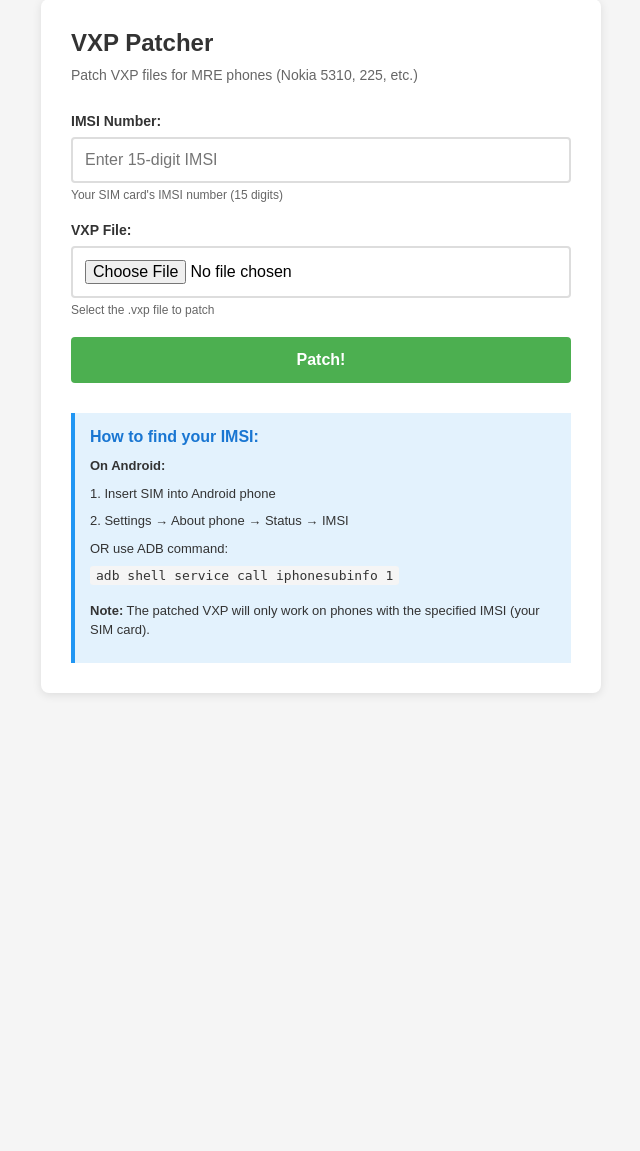
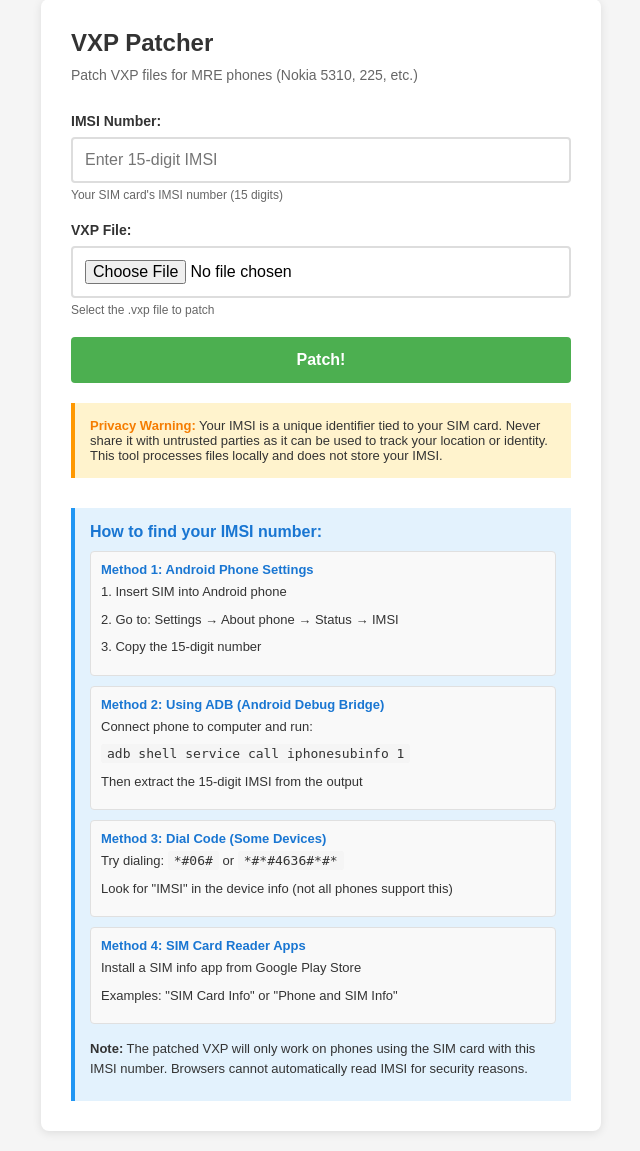
Before and after one commit to TITANICBHAI/VxpPatcher, a Flask app: page / in a window 1280 px wide. Shown: the part 21-1172 px from the top of the page, without its empty margins (319-959 px from the left). Before the commit the page ends 716 px from the top, so only its background shows below. Run offline with Flask 3, Linux system fonts and the light colour scheme.

Commit message:
Add a privacy warning and new methods for retrieving IMSI information
Update templates/index.html to include a privacy warning about IMSI usage and add new sections detailing multiple methods for users to find their IMSI, including Android settings, ADB commands, dial codes, and SIM card reader apps.

Replit-Commit-Author: Agent
Replit-Commit-Session-Id: b1ed4488-94a3-40c7-9c9b-c4b1ca41eab3
Replit-Commit-Checkpoint-Type: full_checkpoint
Replit-Commit-Event-Id: bb7fdf4b-5457-48c2-8418-3c475f1c3f5f
Replit-Commit-Screenshot-Url: https://storage.googleapis.com/screenshot-production-us-central1/e764fe5d-7c8d-416a-b027-4ec45c2a27ef/b1ed4488-94a3-40c7-9c9b-c4b1ca41eab3/OL1rfNz

```diff
--- a/templates/index.html
+++ b/templates/index.html
@@ -108,6 +108,29 @@
             border-radius: 3px;
             font-family: monospace;
         }
+        .warning {
+            background-color: #fff3cd;
+            border-left: 4px solid #ff9800;
+            padding: 15px;
+            margin-top: 20px;
+            font-size: 13px;
+            color: #333;
+        }
+        .warning strong {
+            color: #f57c00;
+        }
+        .method {
+            background-color: #f9f9f9;
+            padding: 10px;
+            margin: 10px 0;
+            border-radius: 4px;
+            border: 1px solid #e0e0e0;
+        }
+        .method-title {
+            font-weight: bold;
+            color: #1976D2;
+            margin-bottom: 5px;
+        }
     </style>
 </head>
 <body>
@@ -135,15 +158,40 @@
             <button type="submit">Patch!</button>
         </form>
 
+        <div class="warning">
+            <p><strong>Privacy Warning:</strong> Your IMSI is a unique identifier tied to your SIM card. Never share it with untrusted parties as it can be used to track your location or identity. This tool processes files locally and does not store your IMSI.</p>
+        </div>
+
         <div class="info">
-            <h3>How to find your IMSI:</h3>
-            <p><strong>On Android:</strong></p>
-            <p>1. Insert SIM into Android phone</p>
-            <p>2. Settings → About phone → Status → IMSI</p>
-            <p>OR use ADB command:</p>
-            <p><code>adb shell service call iphonesubinfo 1</code></p>
+            <h3>How to find your IMSI number:</h3>
 
-            <p style="margin-top: 15px;"><strong>Note:</strong> The patched VXP will only work on phones with the specified IMSI (your SIM card).</p>
+            <div class="method">
+                <div class="method-title">Method 1: Android Phone Settings</div>
+                <p>1. Insert SIM into Android phone</p>
+                <p>2. Go to: Settings → About phone → Status → IMSI</p>
+                <p>3. Copy the 15-digit number</p>
+            </div>
+
+            <div class="method">
+                <div class="method-title">Method 2: Using ADB (Android Debug Bridge)</div>
+                <p>Connect phone to computer and run:</p>
+                <p><code>adb shell service call iphonesubinfo 1</code></p>
+                <p>Then extract the 15-digit IMSI from the output</p>
+            </div>
+
+            <div class="method">
+                <div class="method-title">Method 3: Dial Code (Some Devices)</div>
+                <p>Try dialing: <code>*#06#</code> or <code>*#*#4636#*#*</code></p>
+                <p>Look for "IMSI" in the device info (not all phones support this)</p>
+            </div>
+
+            <div class="method">
+                <div class="method-title">Method 4: SIM Card Reader Apps</div>
+                <p>Install a SIM info app from Google Play Store</p>
+                <p>Examples: "SIM Card Info" or "Phone and SIM Info"</p>
+            </div>
+
+            <p style="margin-top: 15px;"><strong>Note:</strong> The patched VXP will only work on phones using the SIM card with this IMSI number. Browsers cannot automatically read IMSI for security reasons.</p>
         </div>
     </div>
 </body>
```
Also changed, not shown: 1 other file.
